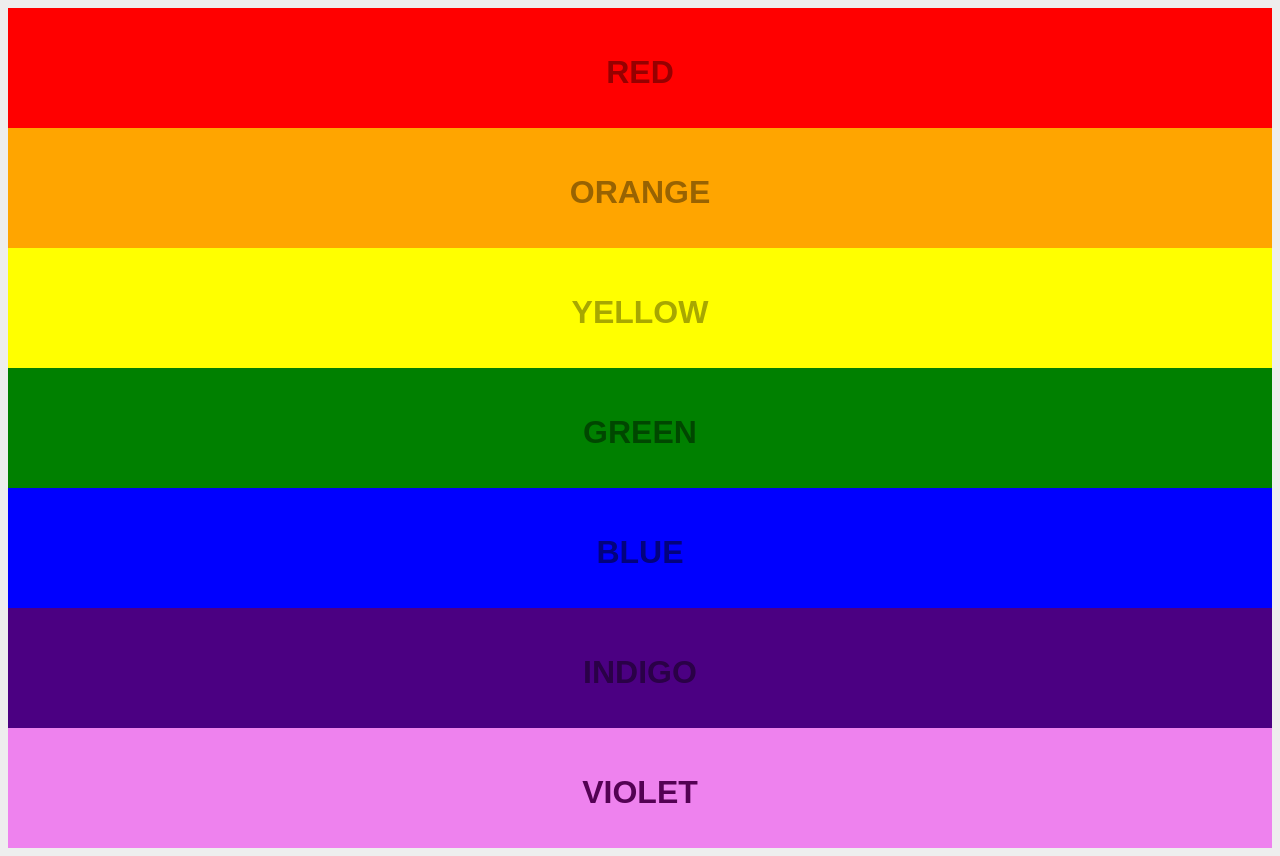
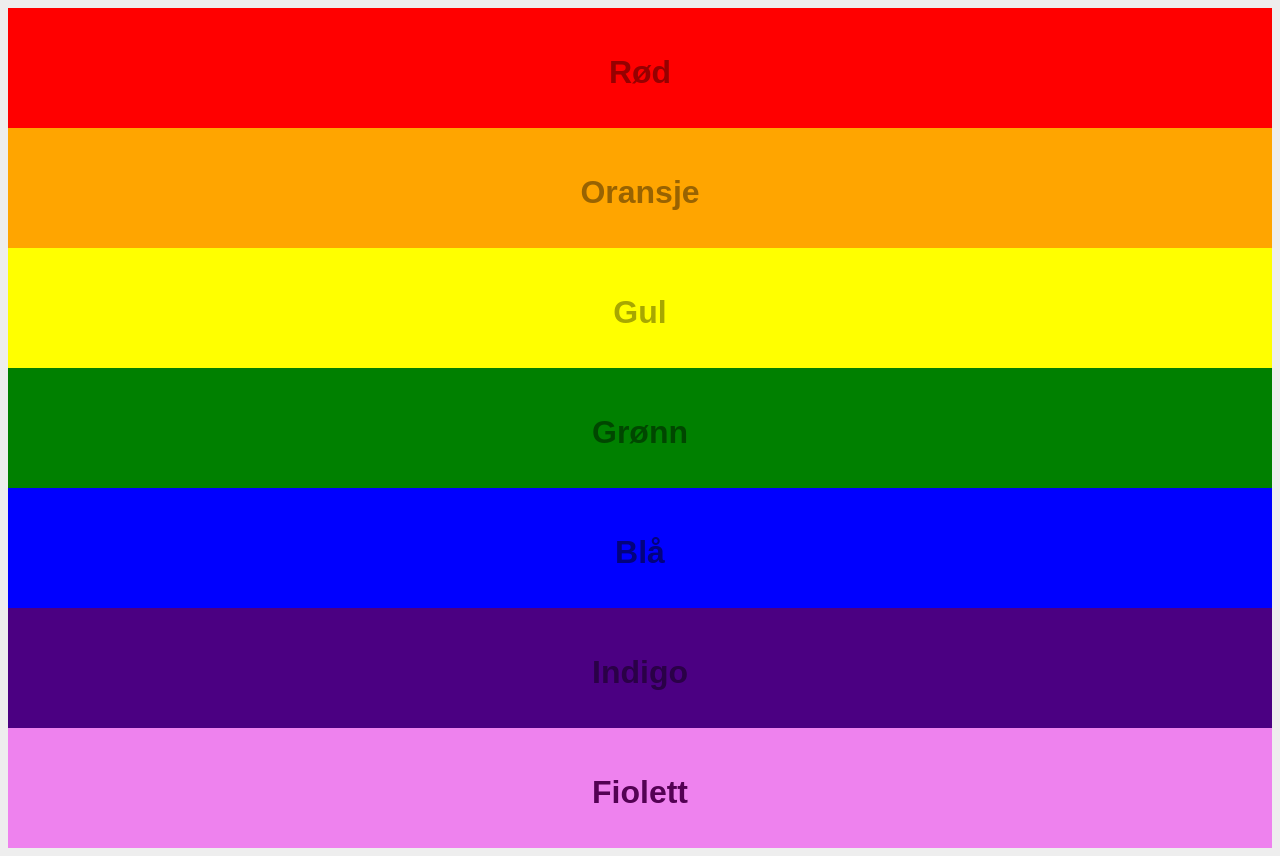
Before and after one commit to ThumbsUpGif/RainbowProject, a plain HTML site: page index.html in a window 1280 px wide. Drawn offline with Linux system fonts and the light colour scheme.

Commit message:
Translated colour names to Norwegian

```diff
--- a/index.html
+++ b/index.html
@@ -11,43 +11,43 @@
 
     <div class="red_background">
         <div class="colourname">
-    <h1>RED</h1>
+    <h1>Rød</h1>
         </div>
     </div>
 
     <div class="orange_background">
         <div class="colourname">
-    <h1>ORANGE</h1>
+    <h1>Oransje</h1>
         </div>
     </div>
 
     <div class="yellow_background">
         <div class="colourname">
-    <h1>YELLOW</h1>
+    <h1>Gul</h1>
         </div>
     </div>
 
     <div class="green_background">
         <div class="colourname">
-    <h1>GREEN</h1>
+    <h1>Grønn</h1>
         </div>
     </div>
 
     <div class="blue_background">
         <div class="colourname">
-    <h1>BLUE</h1>
+    <h1>Blå</h1>
         </div>
     </div>
 
     <div class="indigo_background">
         <div class="colourname">
-    <h1>INDIGO</h1>
+    <h1>Indigo</h1>
         </div>
     </div>
 
     <div class="violet_background">
         <div class="colourname">
-    <h1>VIOLET</h1>
+    <h1>Fiolett</h1>
         </div>
     </div>
 
```
